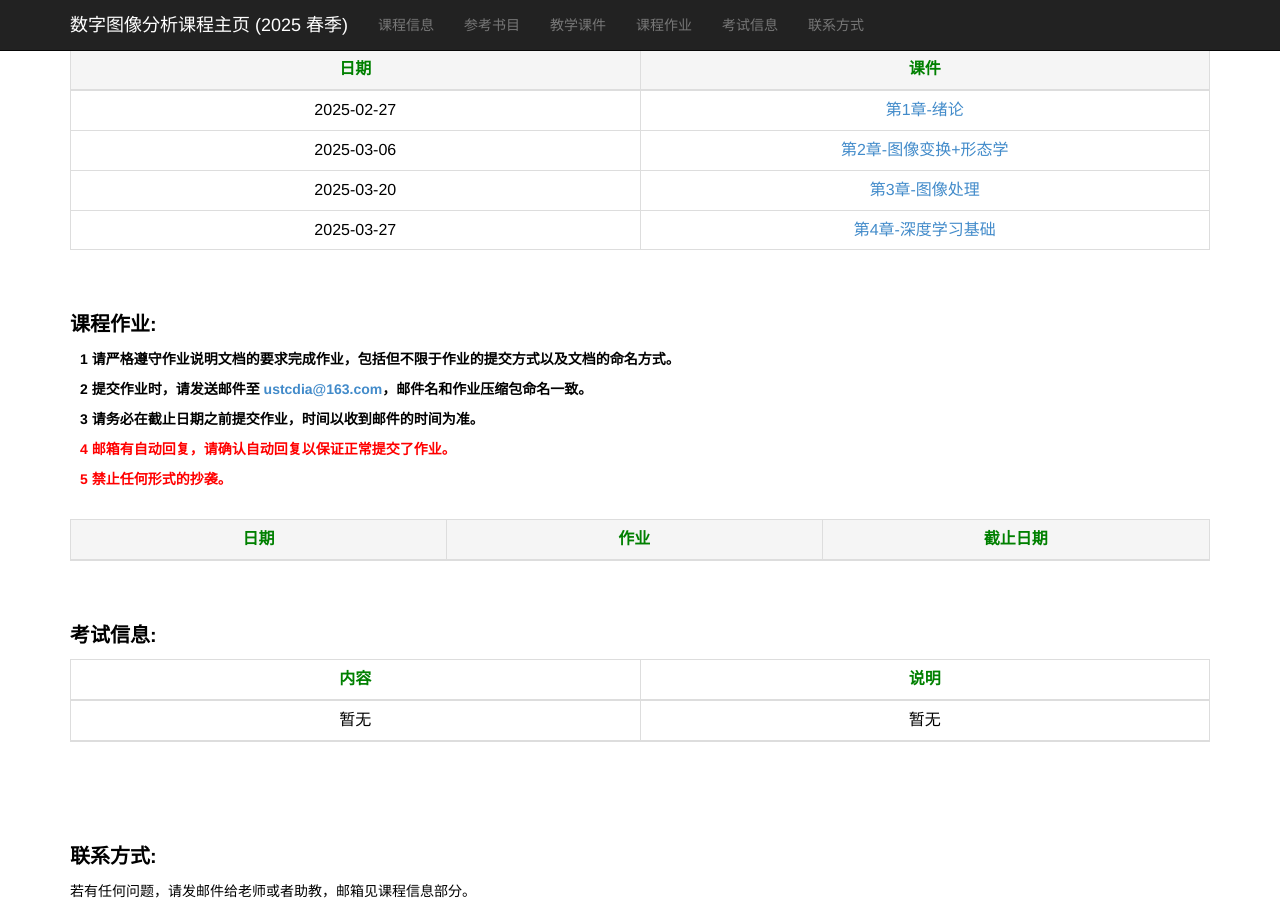
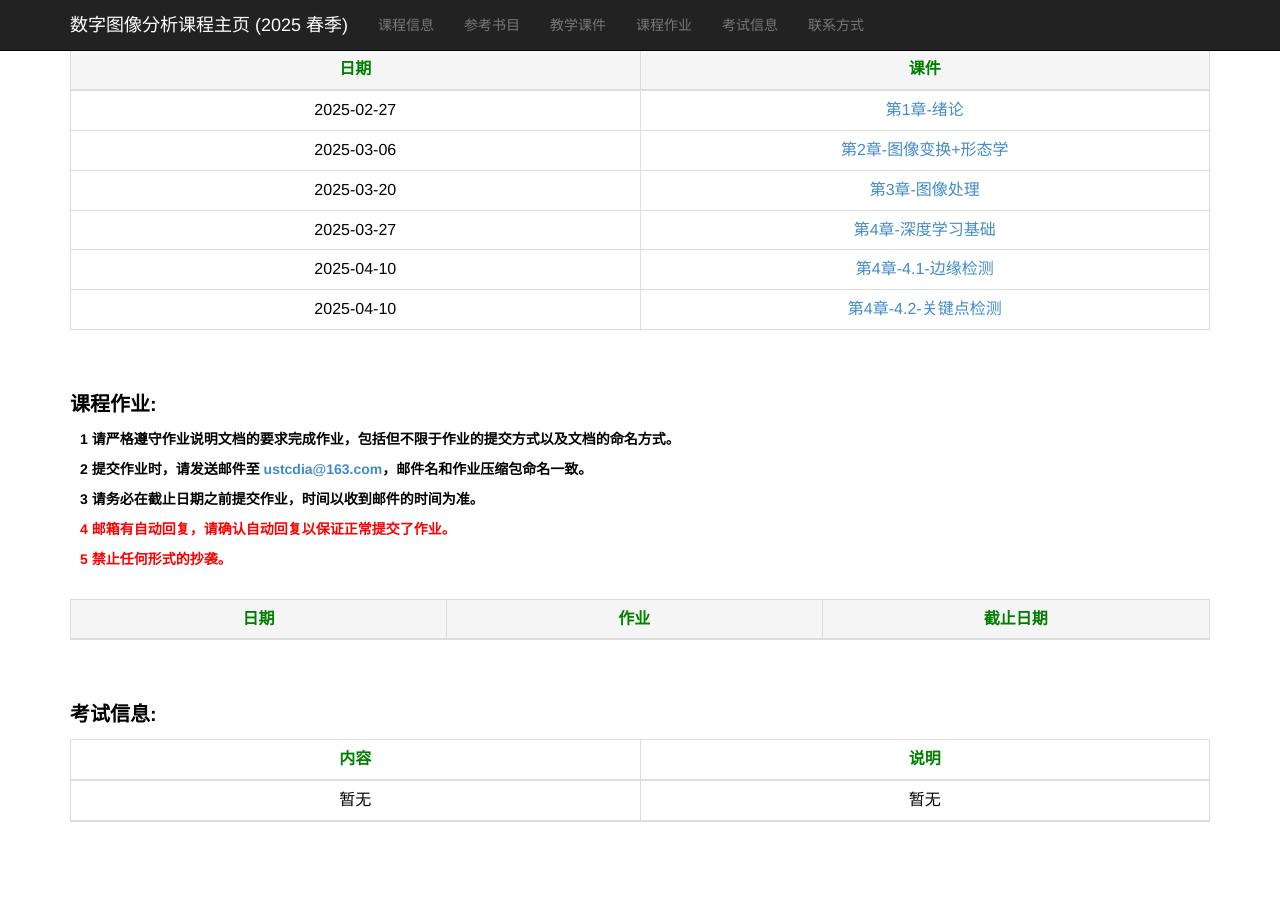
Before and after one commit to ustc-dia/ustc-dia.github.io, a Jekyll site: the page index.html, which Jekyll copies as it is, in a window 1280 px wide and 900 px high, scrolled down 754 px. Built offline with Jekyll 4.4.1, drawn with Linux system fonts in a browser that asks for light colours.

Commit message:
Update index.html

```diff
--- a/index.html
+++ b/index.html
@@ -190,27 +190,29 @@
                     <td><a href="./slides_2025_spring/第4章-深度学习基础.pdf" target="_blank">第4章-深度学习基础</a></td>
                 </tr>
 
-                <!--
+
                 <tr>
-                    <td>2024-09-26</td>
-                    <td><a href="./slides_2025_spring/第5章-图像增强.pdf" target="_blank">第5章-图像增强</a></td>
+                    <td>2025-04-10</td>
+                    <td><a href="./slides_2025_spring/第4章-图像表达-4.1-边缘检测.pdf" target="_blank">第4章-4.1-边缘检测</a></td>
                 </tr>
 
                 <tr>
-                    <td>2024-10-17</td>
-                    <td><a href="./slides_2025_spring/第6章-图像恢复.pdf" target="_blank">第6章-图像恢复</a></td>
+                    <td>2025-04-10</td>
+                    <td><a href="./slides_2025_spring/第4章-图像表达-4.2-关键点检测.pdf" target="_blank">第4章-4.2-关键点检测</a></td>
                 </tr>
+
+                <!--
                 <tr>
                     <td>2024-11-13</td>
-                    <td><a href="./slides_2024_autumn/第7章-边缘检测.pdf" target="_blank">第7章-边缘检测</a></td>
+                    <td><a href="./slides_2025_spring/第4章-图像表达-4.2-关键点检测.pdf" target="_blank">第7章-边缘检测</a></td>
                 </tr>
                 <tr>
                     <td>2024-10-31</td>
-                    <td><a href="./slides_2024_autumn/第14章 基于深度学习的图像分析技术(一).pdf" target="_blank">第14章 基于深度学习的图像分析技术(一)</a></td>
+                    <td><a href="./slides_2025_spring/第14章 基于深度学习的图像分析技术(一).pdf" target="_blank">第14章 基于深度学习的图像分析技术(一)</a></td>
                 </tr>
                 <tr>
                     <td>2024-11-21</td>
-                    <td><a href="./slides_2024_autumn/第8章 图像分割.pdf" target="_blank">第8章 图像分割</a></td>
+                    <td><a href="./slides_2025_spring/第8章 图像分割.pdf" target="_blank">第8章 图像分割</a></td>
                 </tr>
                 <tr>
                     <td>2024-11-28</td>
```
